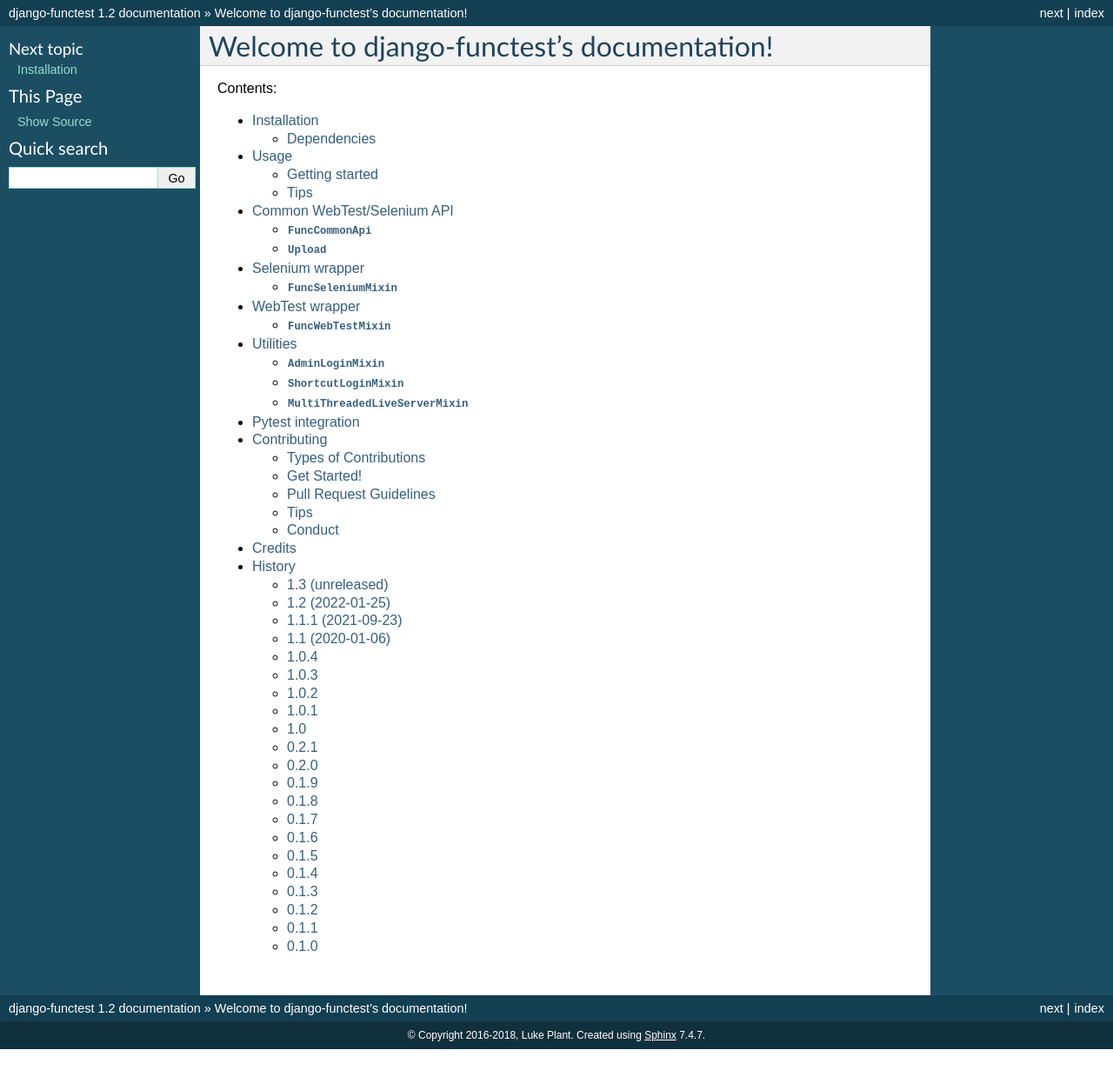
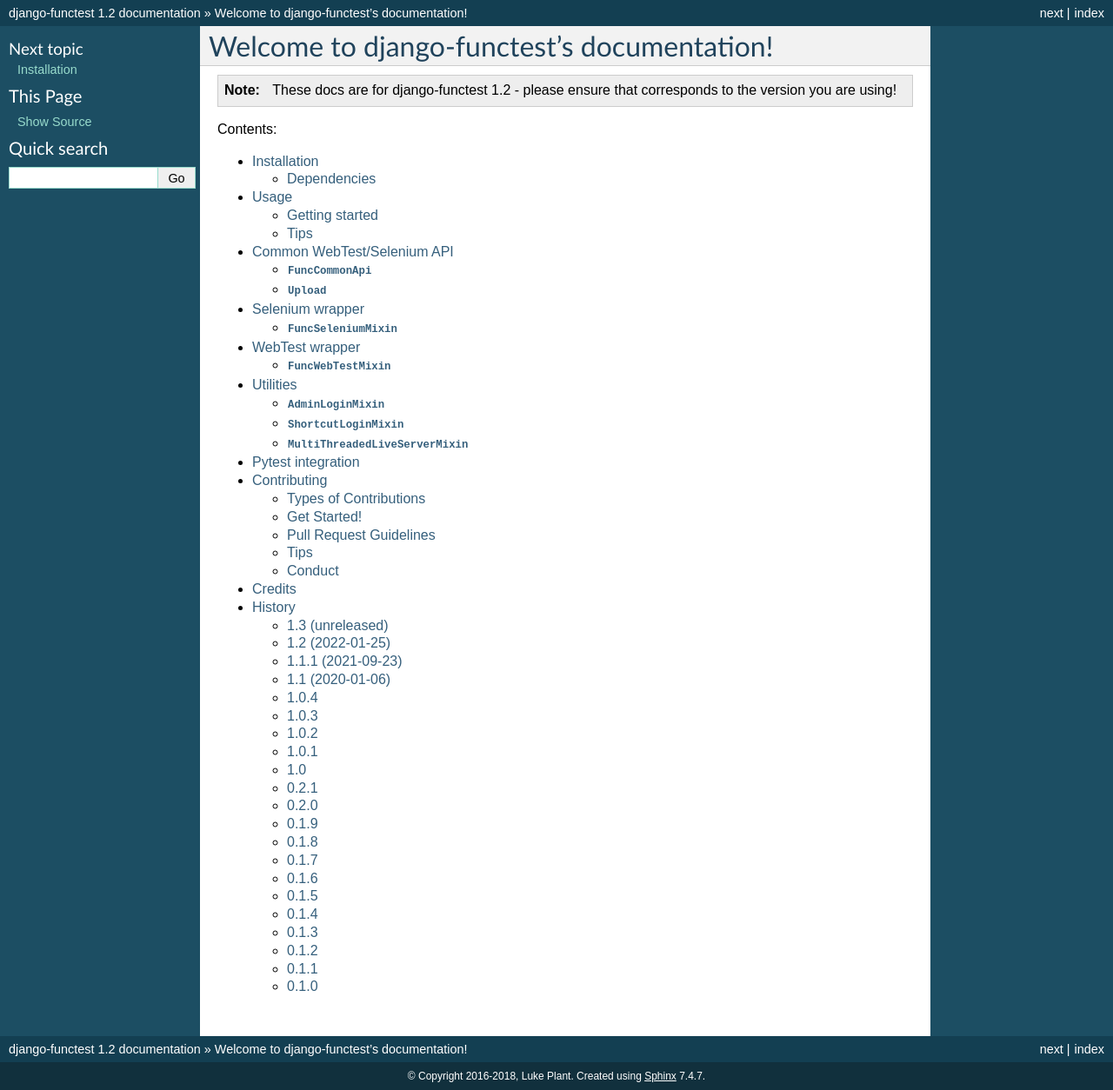
Before and after one commit to django-functest/django-functest, a Sphinx documentation site: the page built from docs/index.rst, in a window 1280 px wide. Shown: the whole page at 87% size. Built offline with Sphinx 7.4.7, drawn with Linux system fonts in a browser that asks for light colours; before the commit the page ends 1207 px from its top, so only the background shows below that.

Commit message:
Release number note in docs

```diff
--- a/docs/index.rst
+++ b/docs/index.rst
@@ -1,6 +1,11 @@
 
 Welcome to django-functest's documentation!
 ===========================================
+
+.. note::
+
+   These docs are for django-functest |release| - please ensure that corresponds
+   to the version you are using!
 
 Contents:
 
```
